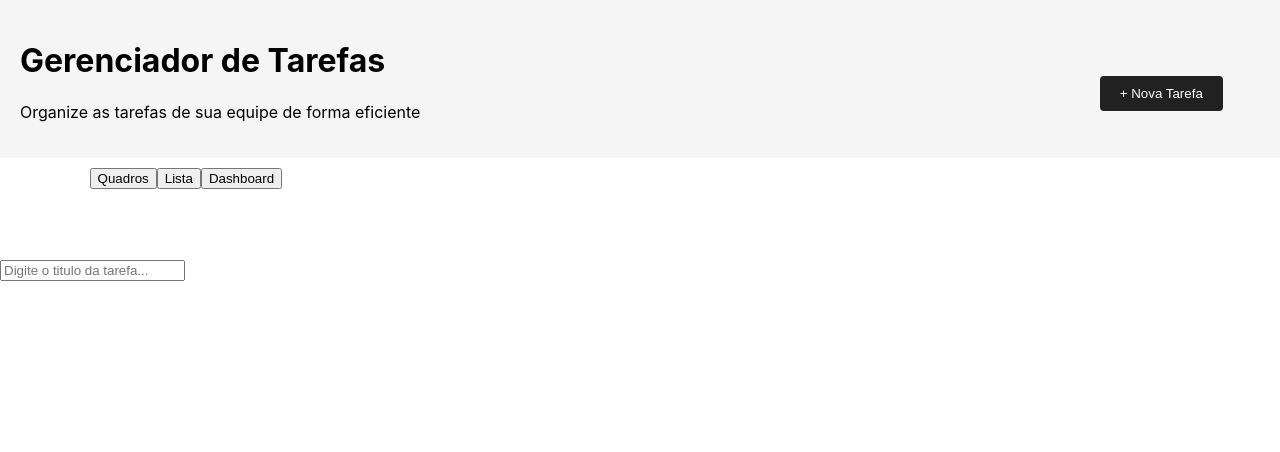
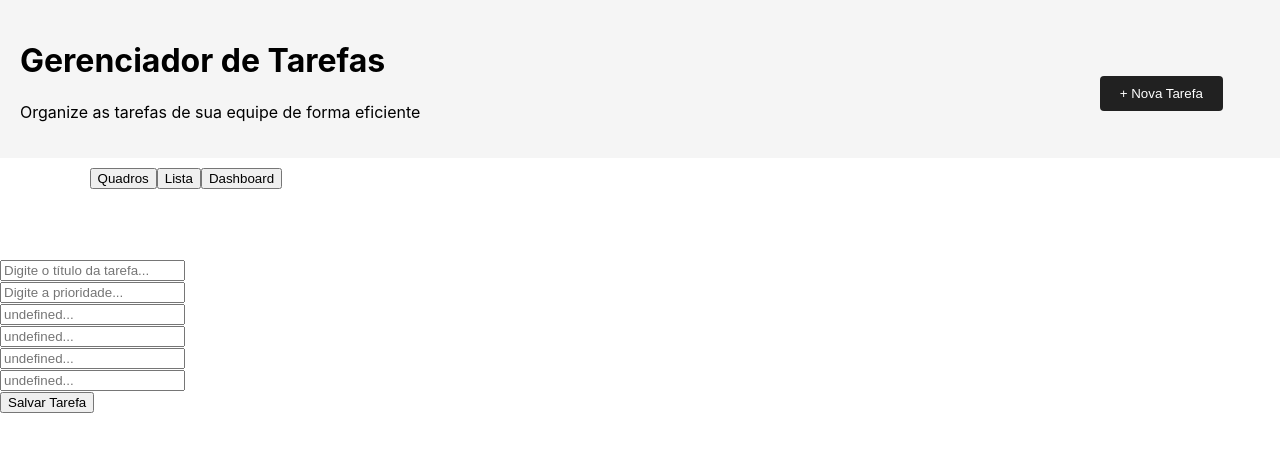
Before and after one commit to robertoHenriq/Gerenciador-de-Tarefas-Interativos, a React (Create React App) app: page / in a window 1280 px wide. Both pictures are taken after a click on the button "+ Nova Tarefa". Shown: the top 452 px of the page. Built offline with nearby package versions, Linux system fonts and the light colour scheme.

Commit message:
Tarefa funcionando corretamente, bastaagora alocar, personalizar tudo com css e armazenar em um banco de dados

```diff
--- a/src/App.js
+++ b/src/App.js
@@ -20,7 +20,7 @@ const App = () => {
       <Cabecalho onChangeView={setView} onClick='CadastrarTarefa' />
       <Botao onChangeView={setView} />
       {view === 'CadastrarTarefa' && <Formulario aoTarefaCadastrada={Tarefa => aoNovaTarefaAdicionada(Tarefa)}  />}
-      {view === 'lista' && (Tarefas.map(lista => (<ListaDeTarefas titulo={lista.titulo} tarefas={Tarefas.filter(t => t.ListaDeTarefas === ListaDeTarefas.titulo)} />)))}
+      {view === 'lista' && (Tarefas.map(lista => (<ListaDeTarefas titulo={lista.titulo}  tarefas={Tarefas.filter(t => t.ListaDeTarefas === ListaDeTarefas.titulo)} />)))}
       {view === 'dashboard' && <Dashboard />}
     </div>
   );
--- a/src/componentes/Formulario/Formulario.js
+++ b/src/componentes/Formulario/Formulario.js
@@ -34,13 +34,47 @@ const Formulario = ({ aoTarefaCadastrada }) => {
             <form onSubmit={aoSalvar}>
   <CampoTexto
     obrigatorio={true}
-                label="Titulo"
-                placeholder={'Digite o titulo da tarefa'}
+    label="Título"
+    placeholder="Digite o título da tarefa"
     valor={titulo}
     aoAlterando={valor => setTitulo(valor)}
   />
 
+  <CampoTexto
+    obrigatorio={true}
+    label="Prioridade"
+    placeholder="Digite a prioridade"
+    valor={prioridade}
+    aoAlterando={valor => setPrioridade(valor)}
+  />
+
+  <CampoTexto
+    label="Descrição"
+    valor={descricao}
+    aoAlterando={setDescricao}
+  />
+
+  <CampoTexto
+    label="Time"
+    valor={time}
+    aoAlterando={setTime}
+  />
+
+  <CampoTexto
+    label="Responsável"
+    valor={responsavel}
+    aoAlterando={setResponsavel}
+  />
+
+  <CampoTexto
+    label="Prazo"
+    valor={limite}
+    aoAlterando={setLimite}
+  />
+
+  <button>Salvar Tarefa</button>
 </form>
+
         </section>
     );
     }
--- a/src/componentes/ListaDeTarefas/ListaDeTarefas.js
+++ b/src/componentes/ListaDeTarefas/ListaDeTarefas.js
@@ -1,16 +1,28 @@
 import Tarefa from "../Tarefa/Tarefa";
 
 const ListaDeTarefas = ({ tarefas, titulo }) => {
+
   return (
 
-      (tarefas.length > 0) ? <section>
-                                <h3>{titulo}</h3>
-                                <div className='colaboradores'>
-                                    {tarefas.map( tarefa => <Tarefa key={Tarefa.titulo} titulo={Tarefa.titulo} /> )}
-                                </div>
-                            </section>
-    :''
+    tarefas.length > 0 ? (
+      <section>
+        <h3>Lista de Tarefas</h3>
+        <div className='colaboradores'>
+          {tarefas.map(tarefa => (
+            <Tarefa
+              key={tarefa.titulo}
+              titulo={tarefa.titulo}
+              prioridade={tarefa.prioridade}
+              descricao={tarefa.descricao}
+              time={tarefa.time}
+              responsavel={tarefa.responsavel}
+              limite={tarefa.limite}
+            />
+          ))}
+        </div>
+      </section>
+    ) : ''
+  );
+};
 
-  )
-}
 export default ListaDeTarefas;
--- a/src/componentes/Tarefa/Tarefa.js
+++ b/src/componentes/Tarefa/Tarefa.js
@@ -1,8 +1,13 @@
-const Tarefa = ({Titulo, prioridade, descricao, time, responsavel, limite }) =>{
+const Tarefa = ({titulo, prioridade, descricao, time, responsavel, limite }) =>{
 
     return(
         <div>
-            <h2>{Titulo}</h2>
+            <h2>{titulo}</h2>
+            <p>{prioridade}</p>
+            <h2>{descricao}</h2>
+            <h2>{time}</h2>
+            <h2>{responsavel}</h2>
+            <h2>{limite}</h2>
         </div>
 
     )
```
Lines whose indentation alone changed are shown as unchanged.
